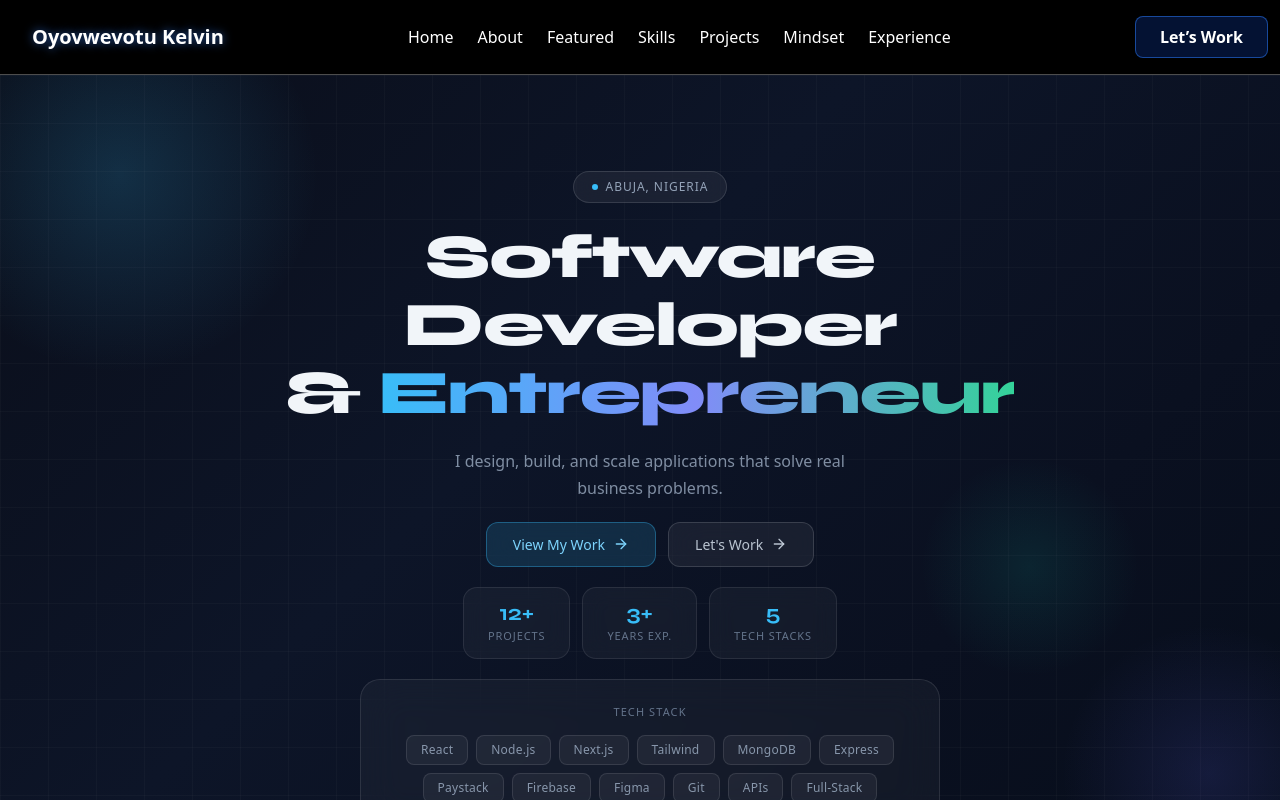
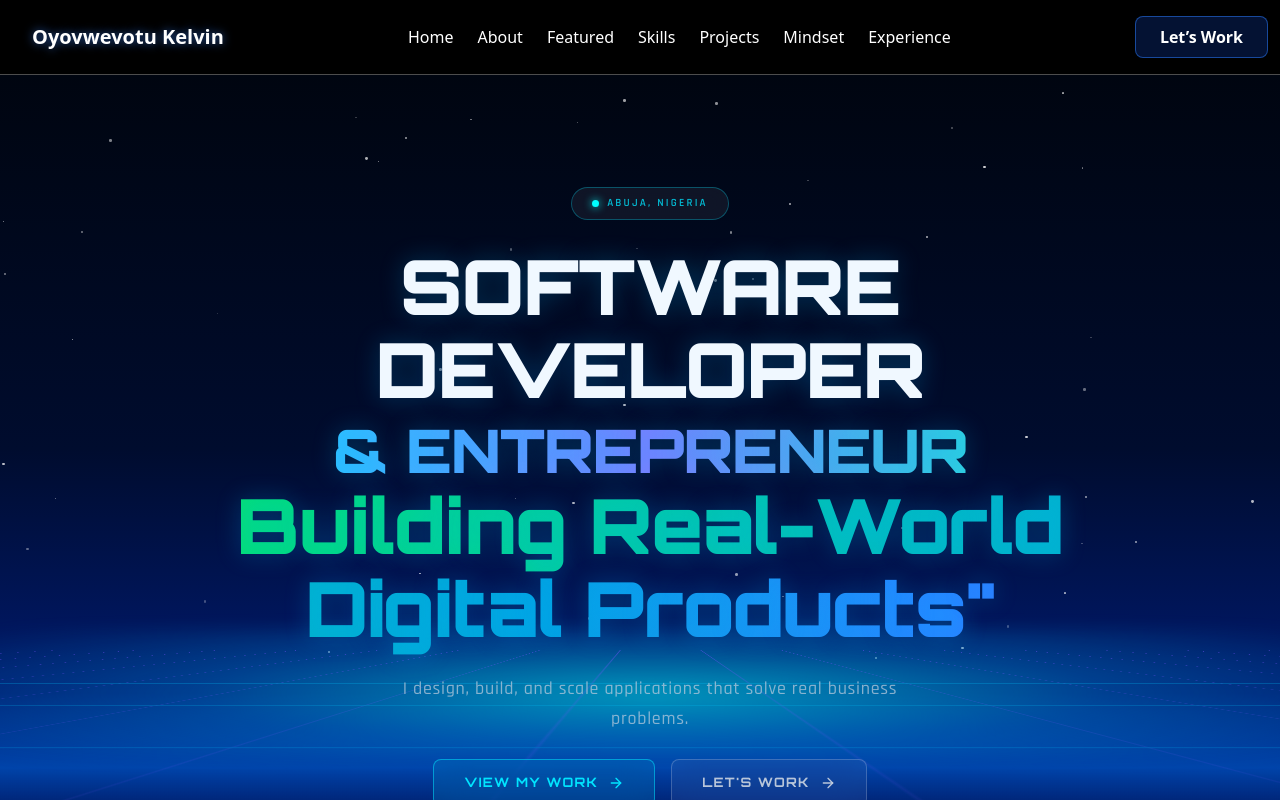
Before and after one commit to oyovwevotukelvino-byte/MY-PORTFOLIO, a React (Vite) app: page / in a window 1280 px wide. Shown: the top 800 px of the page. Built offline with nearby package versions, Linux system fonts and the light colour scheme.

Commit message:
Initial commit

```diff
--- a/src/Sections/Hero.jsx
+++ b/src/Sections/Hero.jsx
@@ -1,6 +1,5 @@
 import React from "react";
 import { motion } from "framer-motion";
-import Button from "../Components/Button";
 import { ArrowRight } from "lucide-react";
 
 const tech = [
@@ -15,6 +14,15 @@ const stats = [
   { num: "5", label: "Tech Stacks" },
 ];
 
+// Generate random stars for background
+const stars = [...Array(60)].map((_, i) => ({
+  id: i,
+  width: Math.random() * 2 + 1,
+  top: Math.random() * 55,
+  left: Math.random() * 100,
+  opacity: Math.random() * 0.6 + 0.2,
+}));
+
 function Hero() {
   const scrollTo = (id) => {
     document.getElementById(id)?.scrollIntoView({ behavior: "smooth" });
@@ -23,89 +31,184 @@ function Hero() {
   return (
     <section
       id="hero"
-      className="w-full text-white py-24 px-6 relative overflow-hidden"
+      className="w-full text-white py-20 md:py-28 px-4 md:px-6 relative overflow-hidden"
       style={{
-        background: "linear-gradient(135deg, #0a0e1a 0%, #0d1528 40%, #0a1020 70%, #060d1a 100%)",
+        background: "linear-gradient(180deg, #000510 0%, #000c2e 35%, #001a6e 58%, #0044aa 65%, #001a6e 70%, #000c2e 100%)",
+        fontFamily: "'Rajdhani', sans-serif",
       }}
     >
-      {/* Ambient orbs */}
-      <div className="absolute pointer-events-none"
-        style={{ width: 400, height: 400, top: -100, left: -80, borderRadius: "50%",
-          background: "radial-gradient(circle, rgba(56,189,248,0.18) 0%, transparent 70%)" }} />
-      <div className="absolute pointer-events-none"
-        style={{ width: 300, height: 300, bottom: 0, right: -60, borderRadius: "50%",
-          background: "radial-gradient(circle, rgba(99,102,241,0.15) 0%, transparent 70%)" }} />
-      <div className="absolute pointer-events-none"
-        style={{ width: 220, height: 220, top: "45%", right: 160, borderRadius: "50%",
-          background: "radial-gradient(circle, rgba(20,184,166,0.12) 0%, transparent 70%)" }} />
+      <style>{`
+        @import url('https://fonts.googleapis.com/css2?family=Orbitron:wght@700;900&family=Rajdhani:wght@400;500;600&display=swap');
+      `}</style>
 
-      {/* Grid overlay */}
-      <div className="absolute inset-0 pointer-events-none"
+      {/* Stars Background */}
+      <div className="absolute inset-0 pointer-events-none overflow-hidden" style={{ zIndex: 0 }}>
+        {stars.map((s) => (
+          <div
+            key={s.id}
             style={{
-          backgroundImage:
-            "linear-gradient(rgba(255,255,255,0.025) 1px, transparent 1px), linear-gradient(90deg, rgba(255,255,255,0.025) 1px, transparent 1px)",
-          backgroundSize: "48px 48px",
-        }} />
+              position: "absolute",
+              width: s.width + "px",
+              height: s.width + "px",
+              background: "white",
+              borderRadius: "50%",
+              top: s.top + "%",
+              left: s.left + "%",
+              opacity: s.opacity,
+            }}
+          />
+        ))}
+      </div>
 
-      <div className="max-w-4xl mx-auto text-center relative z-10 flex flex-col items-center gap-5">
+      {/* Horizon Cyan Glow */}
+      <div
+        className="absolute pointer-events-none hidden md:block"
+        style={{
+          zIndex: 1,
+          top: "52%",
+          left: "50%",
+          transform: "translateX(-50%)",
+          width: "110%",
+          height: "130px",
+          background: "radial-gradient(ellipse 80% 100% at 50% 50%, rgba(0,255,255,0.55) 0%, rgba(0,180,255,0.25) 40%, transparent 75%)",
+          filter: "blur(8px)",
+        }}
+      />
 
-        {/* Location chip */}
+      {/* Perspective Grid */}
+      <div
+        className="absolute pointer-events-none overflow-hidden hidden md:block"
+        style={{
+          zIndex: 1,
+          top: "54%",
+          left: 0,
+          right: 0,
+          bottom: 0,
+          perspective: "400px",
+        }}
+      >
+        <div
+          style={{
+            position: "absolute",
+            top: 0,
+            left: "-20%",
+            right: "-20%",
+            bottom: 0,
+            transform: "rotateX(55deg)",
+            transformOrigin: "top center",
+            backgroundImage: "linear-gradient(to bottom, rgba(0,200,255,0.7) 1px, transparent 1px), linear-gradient(to right, rgba(120,80,255,0.5) 1px, transparent 1px)",
+            backgroundSize: "80px 60px",
+            maskImage: "linear-gradient(to bottom, rgba(0,0,0,1) 0%, rgba(0,0,0,0.4) 60%, transparent 100%)",
+            WebkitMaskImage: "linear-gradient(to bottom, rgba(0,0,0,1) 0%, rgba(0,0,0,0.4) 60%, transparent 100%)",
+          }}
+        />
+      </div>
+
+      {/* Bottom Fade */}
+      <div
+        className="absolute bottom-0 left-0 right-0 pointer-events-none"
+        style={{
+          zIndex: 2,
+          height: "35%",
+          background: "linear-gradient(to top, #000510 0%, transparent 100%)",
+        }}
+      />
+
+      {/* Content */}
+      <div
+        className="max-w-5xl mx-auto text-center relative flex flex-col items-center gap-4 md:gap-6"
+        style={{ zIndex: 10 }}
+      >
+        {/* Location Chip */}
         <motion.div
           initial={{ opacity: 0, y: 16 }}
           animate={{ opacity: 1, y: 0 }}
           transition={{ duration: 0.6 }}
+          className="flex items-center gap-2"
           style={{
-            display: "inline-flex", alignItems: "center", gap: 8,
+            display: "inline-flex",
+            alignItems: "center",
+            gap: 8,
             background: "rgba(255,255,255,0.06)",
-            border: "1px solid rgba(255,255,255,0.12)",
+            border: "1px solid rgba(0,229,255,0.3)",
             backdropFilter: "blur(12px)",
             WebkitBackdropFilter: "blur(12px)",
-            padding: "6px 18px", borderRadius: 100,
-            fontSize: 12, fontWeight: 500,
-            color: "rgba(148,163,184,1)",
-            letterSpacing: "0.08em", textTransform: "uppercase",
+            padding: "7px 20px",
+            borderRadius: 100,
+            fontSize: 11,
+            fontWeight: 600,
+            fontFamily: "'Rajdhani', sans-serif",
+            color: "rgba(0,229,255,0.8)",
+            letterSpacing: "0.2em",
+            textTransform: "uppercase",
           }}
         >
-          <span style={{ width: 6, height: 6, background: "#38bdf8", borderRadius: "50%", display: "inline-block" }} />
+          <span
+            style={{
+              width: 7,
+              height: 7,
+              background: "#00ffff",
+              borderRadius: "50%",
+              display: "inline-block",
+              boxShadow: "0 0 8px #00ffff",
+            }}
+          />
           Abuja, Nigeria
         </motion.div>
 
-        {/* Headline */}
+        {/* Headline - Professional Size */}
         <motion.h1
-          initial={{ opacity: 0, scale: 0.95 }}
-          animate={{ opacity: 1, scale: 1 }}
-          transition={{ duration: 0.7, delay: 0.15 }}
+          initial={{ opacity: 0, y: 30 }}
+          animate={{ opacity: 1, y: 0 }}
+          transition={{ duration: 0.8, delay: 0.15 }}
           style={{
-            fontFamily: "'Syne', sans-serif",
-            fontSize: "clamp(36px, 6vw, 62px)",
-            fontWeight: 800,
+            fontFamily: "'Orbitron', sans-serif",
+            fontSize: "clamp(32px, 6vw, 76px)",
+            fontWeight: 900,
             lineHeight: 1.1,
-            letterSpacing: "-0.02em",
-            color: "#f1f5f9",
+            letterSpacing: "-0.015em",
+            color: "#f0f8ff",
             margin: 0,
+            textShadow: "0 0 25px rgba(0,180,255,0.25)",
           }}
         >
-          Software Developer<br />
-          &amp;{" "}
-          <span style={{
-            background: "linear-gradient(90deg, #38bdf8 0%, #818cf8 50%, #34d399 100%)",
+          SOFTWARE
+          <br />
+          DEVELOPER
+          <br />
+          <span
+            style={{
+              fontSize: "clamp(28px, 5vw, 60px)",
+              background: "linear-gradient(90deg, #00e5ff 0%, #7b7fff 50%, #00ffcc 100%)",
               WebkitBackgroundClip: "text",
               WebkitTextFillColor: "transparent",
               backgroundClip: "text",
-          }}>
-            Entrepreneur
+              display: "block",
+              marginTop: 6,
+            }}
+          >
+            &amp; ENTREPRENEUR
           </span>
+             <span className="text-transparent bg-clip-text bg-gradient-to-r from-green-400 to-blue-500">Building Real-World Digital Products"
+
+             </span>
+
         </motion.h1>
 
-        {/* Subheading */}
+        {/* Subheading - Standard Professional Size */}
         <motion.p
           initial={{ opacity: 0, y: 16 }}
           animate={{ opacity: 1, y: 0 }}
-          transition={{ duration: 0.7, delay: 0.3 }}
+          transition={{ duration: 0.7, delay: 0.35 }}
           style={{
-            fontSize: 16, fontWeight: 300,
-            color: "rgba(148,163,184,0.85)",
-            maxWidth: 440, lineHeight: 1.7, margin: 0,
+            fontFamily: "'Rajdhani', sans-serif",
+            fontSize: 18,
+            fontWeight: 500,
+            letterSpacing: "0.04em",
+            color: "rgba(180, 200, 220, 0.75)",
+            maxWidth: 500,
+            lineHeight: 1.7,
+            margin: 0,
           }}
         >
           I design, build, and scale applications that solve real business problems.
@@ -113,57 +216,73 @@ function Hero() {
 
         {/* Buttons */}
         <motion.div
-          className="flex flex-col sm:flex-row justify-center gap-3"
+          className="flex flex-col sm:flex-row justify-center gap-4"
           initial={{ opacity: 0, y: 16 }}
           animate={{ opacity: 1, y: 0 }}
-          transition={{ duration: 0.7, delay: 0.45 }}
+          transition={{ duration: 0.7, delay: 0.5 }}
         >
-          <button
+          <motion.button
   onClick={() => scrollTo("projects")}
+  whileHover={{ scale: 1.08, y: -2 }}
+  whileTap={{ scale: 0.95 }}
+  transition={{ type: "spring", stiffness: 300 }}
   style={{
-              display: "inline-flex", alignItems: "center", gap: 8,
-              background: "rgba(56,189,248,0.15)",
-              border: "1px solid rgba(56,189,248,0.35)",
+    display: "inline-flex",
+    alignItems: "center",
+    gap: 10,
+    background: "rgba(0,229,255,0.12)",
+    border: "1px solid rgba(0,229,255,0.5)",
     backdropFilter: "blur(16px)",
     WebkitBackdropFilter: "blur(16px)",
-              color: "#7dd3fc",
-              fontSize: 14, fontWeight: 500,
-              padding: "11px 26px", borderRadius: 12,
-              cursor: "pointer", transition: "all 0.2s",
+    color: "#00e5ff",
+    fontFamily: "'Orbitron', sans-serif",
+    fontSize: 13,
+    fontWeight: 700,
+    letterSpacing: "0.1em",
+    padding: "13px 30px",
+    borderRadius: 8,
+    cursor: "pointer",
+    textTransform: "uppercase",
+    boxShadow: "0 0 0 rgba(0,229,255,0)",
   }}
-            onMouseEnter={e => {
-              e.currentTarget.style.background = "rgba(56,189,248,0.25)";
-              e.currentTarget.style.borderColor = "rgba(56,189,248,0.6)";
-              e.currentTarget.style.color = "#bae6fd";
+  onHoverStart={(e) => {
+    e.target.style.boxShadow = "0 0 24px rgba(0,229,255,0.35)";
+    e.target.style.background = "rgba(0,229,255,0.22)";
   }}
-            onMouseLeave={e => {
-              e.currentTarget.style.background = "rgba(56,189,248,0.15)";
-              e.currentTarget.style.borderColor = "rgba(56,189,248,0.35)";
-              e.currentTarget.style.color = "#7dd3fc";
+  onHoverEnd={(e) => {
+    e.target.style.boxShadow = "none";
+    e.target.style.background = "rgba(0,229,255,0.12)";
   }}
 >
   View My Work <ArrowRight size={16} />
-          </button>
-
+</motion.button>
           <button
             onClick={() => scrollTo("contact")}
             style={{
-              display: "inline-flex", alignItems: "center", gap: 8,
-              background: "rgba(255,255,255,0.06)",
-              border: "1px solid rgba(255,255,255,0.14)",
+              display: "inline-flex",
+              alignItems: "center",
+              gap: 10,
+              background: "rgba(255,255,255,0.05)",
+              border: "1px solid rgba(255,255,255,0.2)",
               backdropFilter: "blur(16px)",
               WebkitBackdropFilter: "blur(16px)",
               color: "rgba(203,213,225,0.9)",
-              fontSize: 14, fontWeight: 500,
-              padding: "11px 26px", borderRadius: 12,
-              cursor: "pointer", transition: "all 0.2s",
+              fontFamily: "'Orbitron', sans-serif",
+              fontSize: 13,
+              fontWeight: 700,
+              letterSpacing: "0.1em",
+              padding: "13px 30px",
+              borderRadius: 8,
+              cursor: "pointer",
+              transition: "all 0.2s",
+              textTransform: "uppercase",
             }}
-            onMouseEnter={e => {
+            onMouseEnter={(e) => {
               e.currentTarget.style.background = "rgba(255,255,255,0.1)";
-              e.currentTarget.style.color = "#f1f5f9";
+              e.currentTarget.style.color = "#fff";
             }}
-            onMouseLeave={e => {
-              e.currentTarget.style.background = "rgba(255,255,255,0.06)";
+            onMouseLeave={(e) => {
+              e.currentTarget.style.background = "rgba(255,255,255,0.05)";
               e.currentTarget.style.color = "rgba(203,213,225,0.9)";
             }}
           >
@@ -171,91 +290,106 @@ function Hero() {
           </button>
         </motion.div>
 
-        {/* Stat cards */}
+        {/* Stat Cards */}
         <motion.div
-          className="flex gap-3 justify-center flex-wrap"
+          className="flex gap-4 justify-center flex-wrap"
           initial={{ opacity: 0, y: 16 }}
           animate={{ opacity: 1, y: 0 }}
-          transition={{ duration: 0.7, delay: 0.6 }}
+          transition={{ duration: 0.7, delay: 0.65 }}
         >
           {stats.map((s, i) => (
-            <div key={i} style={{
-              background: "rgba(255,255,255,0.04)",
-              border: "1px solid rgba(255,255,255,0.09)",
+            <div
+              key={i}
+              style={{
+                background: "rgba(0,20,60,0.6)",
+                border: "1px solid rgba(0,229,255,0.25)",
                 backdropFilter: "blur(12px)",
                 WebkitBackdropFilter: "blur(12px)",
-              borderRadius: 14,
-              padding: "14px 24px",
-              textAlign: "center", minWidth: 100,
-            }}>
-              <div style={{
-                fontFamily: "'Syne', sans-serif",
-                fontSize: 22, fontWeight: 700,
-                color: "#38bdf8", lineHeight: 1, marginBottom: 4,
-              }}>{s.num}</div>
-              <div style={{
-                fontSize: 11, color: "rgba(100,116,139,1)",
-                textTransform: "uppercase", letterSpacing: "0.08em", fontWeight: 500,
-              }}>{s.label}</div>
+                borderRadius: 10,
+                padding: "16px 28px",
+                textAlign: "center",
+                minWidth: 110,
+              }}
+            >
+              <div
+                style={{
+                  fontFamily: "'Orbitron', sans-serif",
+                  fontSize: 26,
+                  fontWeight: 900,
+                  color: "#00e5ff",
+                  lineHeight: 1,
+                  marginBottom: 6,
+                  textShadow: "0 0 12px rgba(0,229,255,0.5)",
+                }}
+              >
+                {s.num}
+              </div>
+              <div
+                style={{
+                  fontFamily: "'Rajdhani', sans-serif",
+                  fontSize: 12,
+                  color: "rgba(100,116,139,1)",
+                  textTransform: "uppercase",
+                  letterSpacing: "0.12em",
+                  fontWeight: 600,
+                }}
+              >
+                {s.label}
+              </div>
             </div>
           ))}
         </motion.div>
-
-        {/* Glass tech card */}
+        <div className="overflow-hidden mt-12 w-full">
   <motion.div
-          initial={{ opacity: 0, y: 20 }}
-          animate={{ opacity: 1, y: 0 }}
-          transition={{ duration: 0.7, delay: 0.75 }}
-          style={{
-            background: "rgba(255,255,255,0.04)",
-            border: "1px solid rgba(255,255,255,0.1)",
-            backdropFilter: "blur(20px)",
-            WebkitBackdropFilter: "blur(20px)",
-            borderRadius: 20,
-            padding: "24px 32px",
-            width: "100%", maxWidth: 580,
+    className="flex gap-10 text-gray-400 text-lg whitespace-nowrap"
+    animate={{ x: ["0%", "-50%"] }}
+    transition={{
+      repeat: Infinity,
+      duration: 30,
+      ease: "linear",
     }}
   >
-          <p style={{
-            fontSize: 11, textTransform: "uppercase",
-            letterSpacing: "0.1em", color: "rgba(100,116,139,1)",
-            fontWeight: 500, marginBottom: 14, marginTop: 0,
-          }}>Tech Stack</p>
-          <div style={{ display: "flex", flexWrap: "wrap", gap: 8, justifyContent: "center" }}>
-            {tech.map((item, i) => (
+    {tech.map((item, index) => (
       <motion.span
-                key={i}
-                whileHover={{ scale: 1.05 }}
+        key={index}
+        whileHover={{
+          scale: 1.1,
+          y: -4,
+          color: "#00e5ff",
+          textShadow: "0 0 12px rgba(0,229,255,0.6)",
+        }}
         style={{
-                  background: "rgba(255,255,255,0.05)",
-                  border: "1px solid rgba(255,255,255,0.1)",
-                  color: "rgba(148,163,184,0.9)",
-                  fontSize: 12, fontWeight: 500,
-                  padding: "5px 14px", borderRadius: 8,
-                  letterSpacing: "0.02em", cursor: "default",
-                  transition: "all 0.15s",
-                }}
-                onMouseEnter={e => {
-                  e.currentTarget.style.background = "rgba(56,189,248,0.1)";
-                  e.currentTarget.style.borderColor = "rgba(56,189,248,0.3)";
-                  e.currentTarget.style.color = "#7dd3fc";
-                }}
-                onMouseLeave={e => {
-                  e.currentTarget.style.background = "rgba(255,255,255,0.05)";
-                  e.currentTarget.style.borderColor = "rgba(255,255,255,0.1)";
-                  e.currentTarget.style.color = "rgba(148,163,184,0.9)";
+          padding: "6px 16px",
+          border: "1px solid rgba(255,255,255,0.15)",
+          borderRadius: 20,
+          backdropFilter: "blur(8px)",
+          cursor: "default",
         }}
       >
         {item}
       </motion.span>
     ))}
+
+    {/* Duplicate for seamless loop */}
+    {tech.map((item, index) => (
+      <motion.span
+        key={"dup-" + index}
+        style={{
+          padding: "6px 16px",
+          border: "1px solid rgba(255,255,255,0.15)",
+          borderRadius: 20,
+          backdropFilter: "blur(8px)",
+        }}
+      >
+        {item}
+      </motion.span>
+    ))}
+  </motion.div>
 </div>
-        </motion.div>
+
+        {/* Glass Tech Card */}
 
       </div>
-
-      {/* Syne font import — add to your index.html or global CSS instead */}
-      <style>{`@import url('https://fonts.googleapis.com/css2?family=Syne:wght@700;800&display=swap');`}</style>
     </section>
   );
 }
```
Lines whose indentation alone changed are shown as unchanged.
